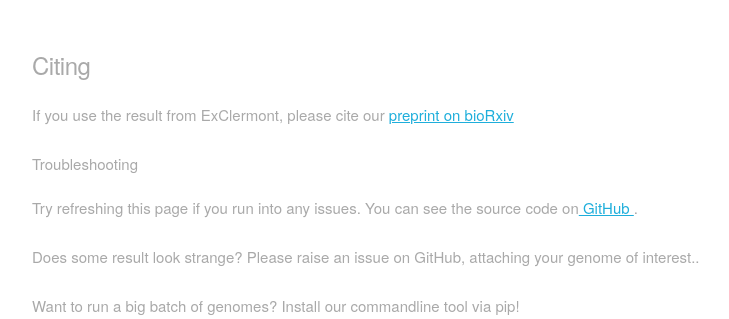
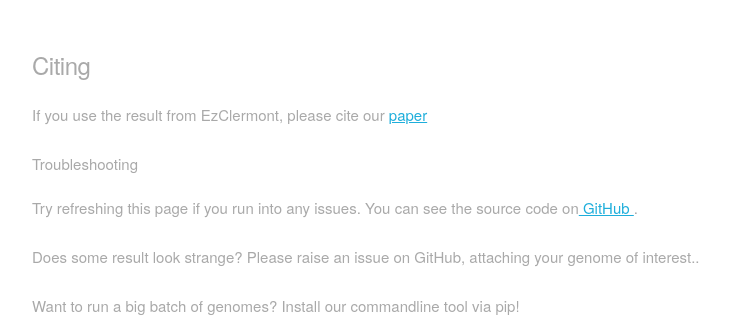
Before and after one commit to nickp60/EzClermont, a Flask app: page / in a window 1280 px wide. Shown: the part 445-764 px from the top of the page, without its empty margins (224-953 px from the left). Run offline with Flask 3, Linux system fonts and the light colour scheme.

Commit message:
proofs, update dockerfile, update readme

```diff
--- a/webapp/templates/index.html
+++ b/webapp/templates/index.html
@@ -42,7 +42,7 @@
   <!-- Troublshooting info -->
   <div class="row"  style='color:darkgrey'>
     <h5>Citing</h5>
-    <p>If you use the result from ExClermont, please cite our <a href="https://www.biorxiv.org/content/10.1101/317610v1">preprint on bioRxiv </a></p>
+    <p>If you use the result from EzClermont, please cite our <a href="https://doi.org/10.1099/acmi.0.000143">paper</a></p>
   </div>
   <div class="row"  style='color:darkgrey'>
     <h6>Troubleshooting</h5>
--- a/webapp/templates/layout.html
+++ b/webapp/templates/layout.html
@@ -1,6 +1,6 @@
 <!doctype html>
 <head>
-  <title>Clermont PCR </title>
+  <title>EzClermont </title>
   <!-- Global site tag (gtag.js) - Google Analytics -->
   <script async src="https://www.googletagmanager.com/gtag/js?id=UA-90466463-4"></script>
   <script>
```
Also changed, not shown: README.md, 1 other file.
